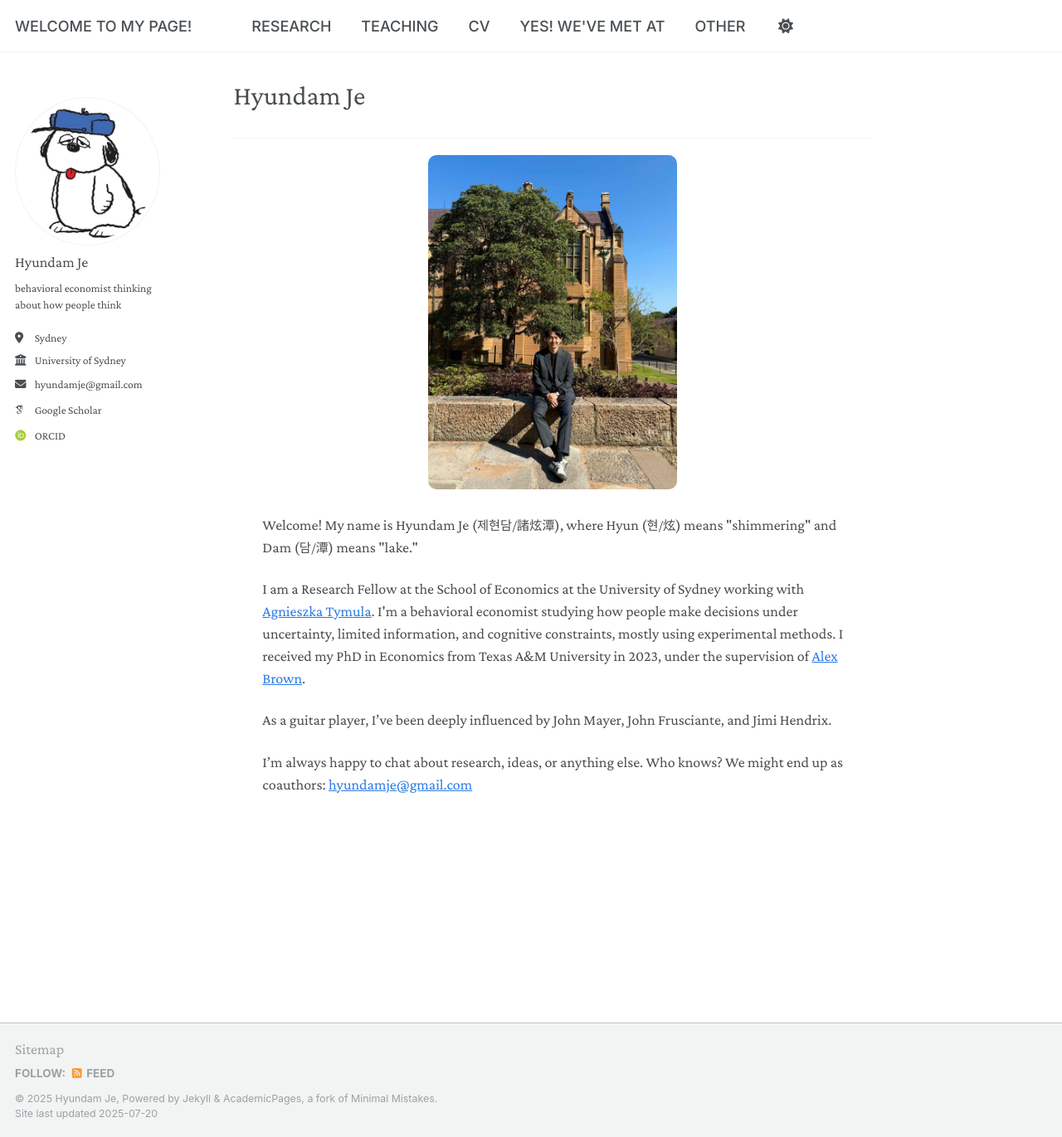
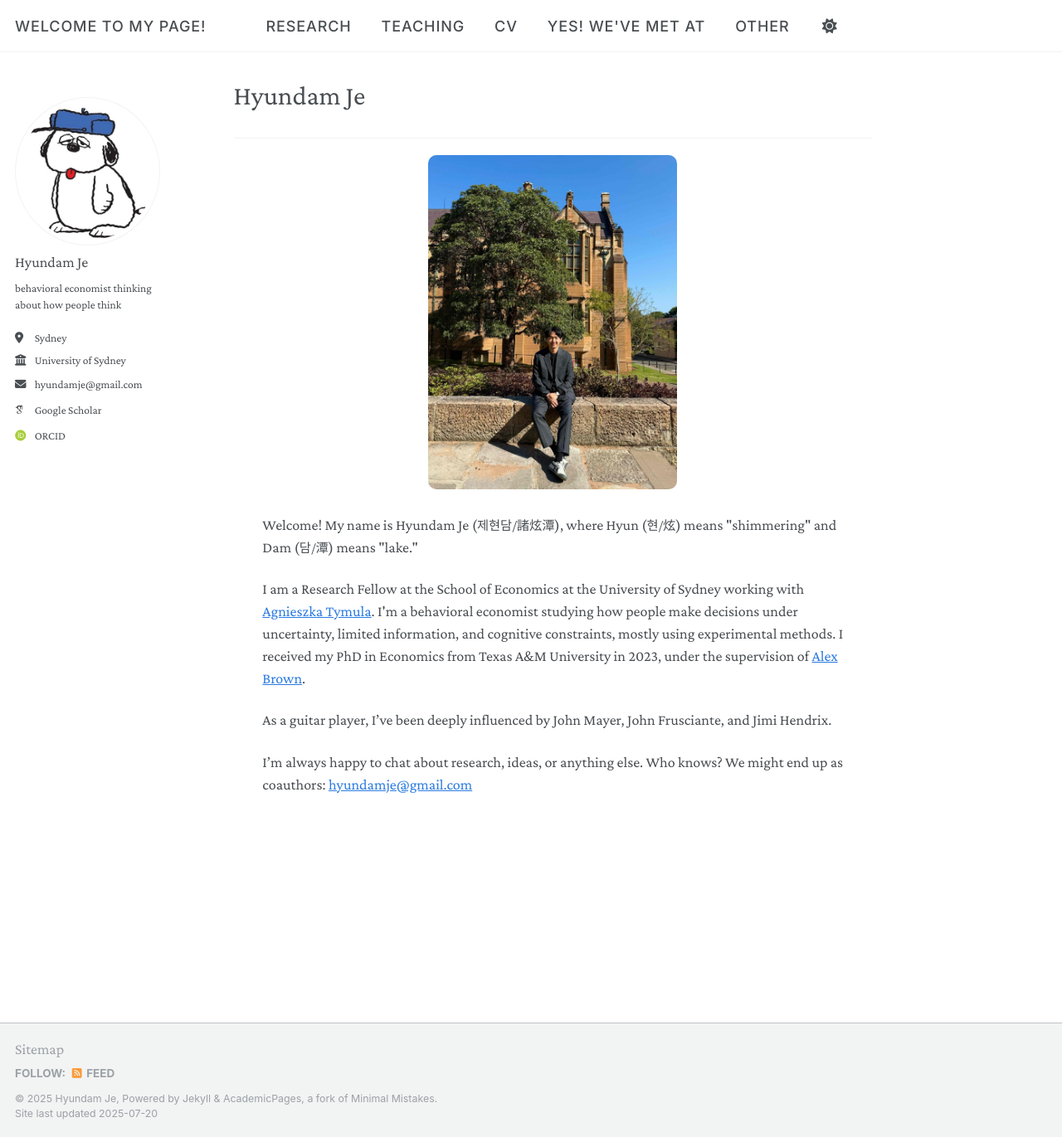
Before and after one commit to hyundamje/hyundamje.github.io, a Jekyll site: the page built from _pages/about.md, in a window 1280 px wide and 1371 px high. Shown: the whole window at 83% size. Built offline with Jekyll 4.4.1, drawn with Linux system fonts in a browser that asks for light colours; some web fonts are replaced.

Commit message:
Update custom.css

```diff
--- a/assets/css/custom.css
+++ b/assets/css/custom.css
@@ -4,6 +4,8 @@
 .masthead__menu a {
   font-family:  'Inter', sans-serif !important;
   font-weight: 500;
+  text-transform: uppercase;
+  letter-spacing: 0.05em;
 }
 
 .author__name,
```
